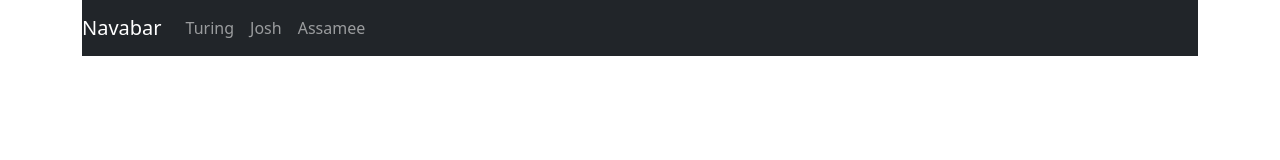
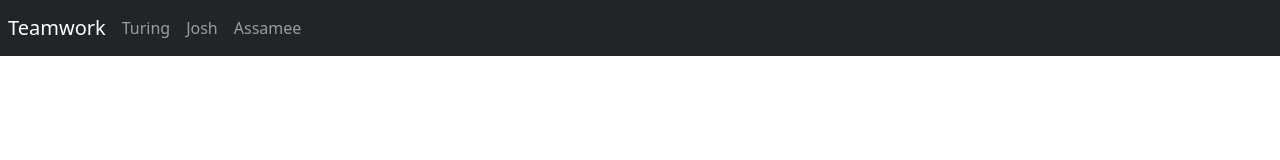
Before and after one commit to TheFlugeler/teamwork-makes-the-dreamwork, a plain HTML site: page index.html in a window 1280 px wide. Drawn offline with nearby package versions, Linux system fonts and the light colour scheme.

Commit message:
Index page update

```diff
--- a/index.html
+++ b/index.html
@@ -8,9 +8,8 @@
         <link href="https://cdn.jsdelivr.net/npm/bootstrap@5.3.8/dist/css/bootstrap.min.css" rel="stylesheet" integrity="sha384-sRIl4kxILFvY47J16cr9ZwB07vP4J8+LH7qKQnuqkuIAvNWLzeN8tE5YBujZqJLB" crossorigin="anonymous">
     </head>
     <body>
-        <div class="container">
-            <nav class="navbar navbar-dark navbar-expand-lg bg-dark">
-            <a class="navbar-brand" href="#">Navabar</a>
+        <nav class="navbar navbar-dark navbar-expand-lg bg-dark ">
+            <a class="navbar-brand mx-2" href="#">Teamwork</a>
             <ul class="navbar-nav">
                 <li class="nav-item">
                     <a href="turing.html" class="nav-link">Turing</a>
@@ -23,7 +22,6 @@
                 </li>
             </ul>
         </nav>
-        </div>
     </body>
     <script src="https://cdn.jsdelivr.net/npm/@popperjs/core@2.11.8/dist/umd/popper.min.js" integrity="sha384-I7E8VVD/ismYTF4hNIPjVp/Zjvgyol6VFvRkX/vR+Vc4jQkC+hVqc2pM8ODewa9r" crossorigin="anonymous"></script>
     <script src="https://cdn.jsdelivr.net/npm/bootstrap@5.3.8/dist/js/bootstrap.min.js" integrity="sha384-G/EV+4j2dNv+tEPo3++6LCgdCROaejBqfUeNjuKAiuXbjrxilcCdDz6ZAVfHWe1Y" crossorigin="anonymous"></script>
```
Also changed, not shown: pictures/github.png (added).
